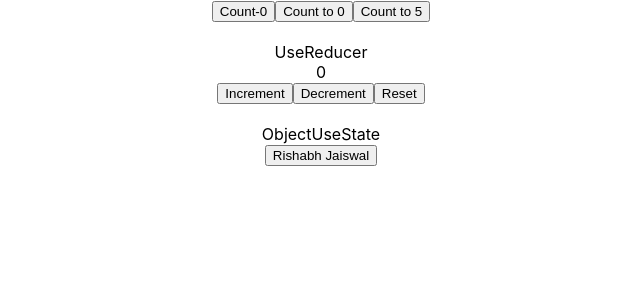
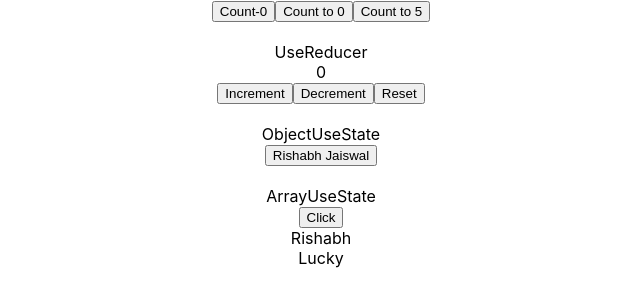
Before and after one commit to rishabhjaiswal155/React-Render-Demo, a React (Create React App) app: page / in a window 1280 px wide. Shown: the top 306 px of the page, without its empty margins (319-959 px from the left). Built offline with nearby package versions, Linux system fonts and the light colour scheme.

Commit message:
State Immutability with useState hook(ArrayUseState)

```diff
--- a/src/App.js
+++ b/src/App.js
@@ -2,6 +2,7 @@
 import UseState from './components/UseState/UseState';
 import UseReducer from './components/UseReducer/UseReducer';
 import { ObjectUseState } from './components/Immutable State/ObjectUseState';
+import { ArrayUseState } from './components/Immutable State/ArrayUseState';
 
 function App() {
   return (
@@ -9,7 +10,8 @@
       <UseState/>
       <br/>
       <UseReducer/><br/>
-      <ObjectUseState/>
+      <ObjectUseState/><br/>
+      <ArrayUseState/>
       </div>
   );
 }
--- /dev/null
+++ b/src/components/Immutable State/ArrayUseState.js
@@ -0,0 +1,27 @@
+import React,{useState} from 'react'
+const initState=['Rishabh','Lucky']
+export const ArrayUseState = () => {
+    const[persons,setPersons]=useState(initState)
+
+    const handleClick=()=>{
+        // persons.push('Surabhi')
+        // persons.push('Amol')
+        // setPersons(persons)
+
+        const newPersons=[...persons]
+        newPersons.push('Surabhi')
+        newPersons.push('Priyanka')
+        setPersons(newPersons)
+    }
+    console.log('ArrayUseState Render')
+  return (
+    <div>ArrayUseState<br/>
+    <button onClick={handleClick}>Click</button>
+    {
+       persons.map(person=>(
+            <div key={person}>{person}</div>
+        ))
+    }
+    </div>
+  )
+}
```
